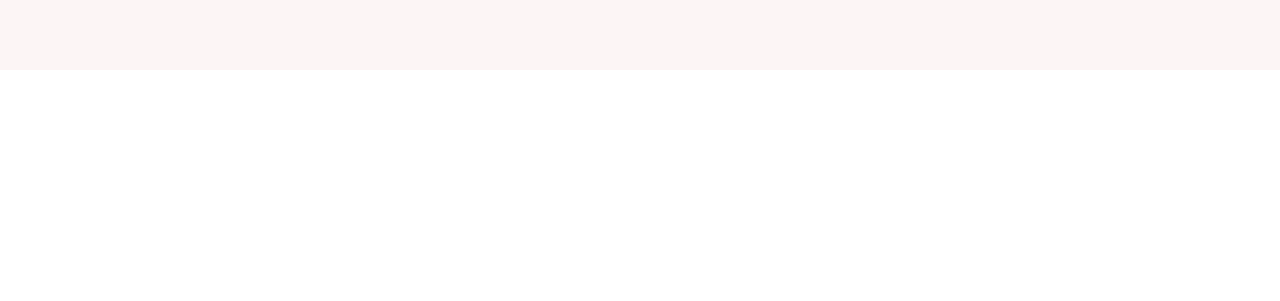
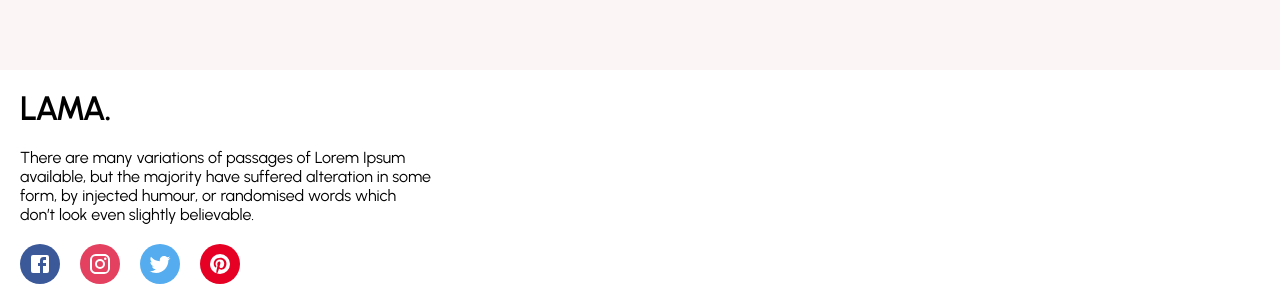
Before and after one commit to xueyublue/react-ecommerce, a React (Create React App) app: page / in a window 1280 px wide. Shown: the part 2666-2967 px from the top of the page. Before the commit the page ends 2736 px from the top, so only its background shows below. Built offline with nearby package versions, Linux system fonts and the light colour scheme.

Commit message:
Partially completed footer

```diff
--- /dev/null
+++ b/src/components/Footer.jsx
@@ -0,0 +1,80 @@
+import { Facebook, Instagram, Pinterest, Twitter } from "@mui/icons-material";
+import styled from "styled-components";
+
+const Container = styled.div`
+  display: flex;
+`;
+
+const Left = styled.div`
+  flex: 1;
+  display: flex;
+  flex-direction: column;
+  padding: 20px;
+`;
+
+const Logo = styled.h1``;
+
+const Description = styled.p`
+  margin: 20px 0px;
+`;
+
+const SocialContainer = styled.div`
+  display: flex;
+`;
+
+const SocialIcon = styled.div`
+  width: 40px;
+  height: 40px;
+  border-radius: 50%;
+  color: white;
+  background-color: #${(props) => props.color};
+  display: flex;
+  align-items: center;
+  justify-content: center;
+  margin-right: 20px;
+  cursor: pointer;
+  transition: all 0.25s ease;
+  :hover {
+    transform: scale(1.1);
+  }
+`;
+
+const Center = styled.div`
+  flex: 1;
+`;
+
+const Right = styled.div`
+  flex: 1;
+`;
+
+const Footer = () => {
+  return (
+    <Container>
+      <Left>
+        <Logo>LAMA.</Logo>
+        <Description>
+          There are many variations of passages of Lorem Ipsum available, but the majority have suffered alteration in
+          some form, by injected humour, or randomised words which don’t look even slightly believable.
+        </Description>
+        <SocialContainer>
+          <SocialIcon color="3B5999">
+            <Facebook />
+          </SocialIcon>
+          <SocialIcon color="E4405F">
+            <Instagram />
+          </SocialIcon>
+          <SocialIcon color="55ACEE">
+            <Twitter />
+          </SocialIcon>
+          <SocialIcon color="E60023">
+            <Pinterest />
+          </SocialIcon>
+        </SocialContainer>
+      </Left>
+      <Center></Center>
+      <Right></Right>
+    </Container>
+  );
+};
+
+export default Footer;
--- a/src/pages/Home.js
+++ b/src/pages/Home.js
@@ -5,6 +5,7 @@
 import Categories from "../components/Categories";
 import Products from "./../components/Products";
 import Newsletter from "../components/Newsletter";
+import Footer from "../components/Footer";
 
 const Home = () => {
   return (
@@ -15,6 +16,7 @@
       <Categories />
       <Products />
       <Newsletter />
+      <Footer />
     </div>
   );
 };
```
